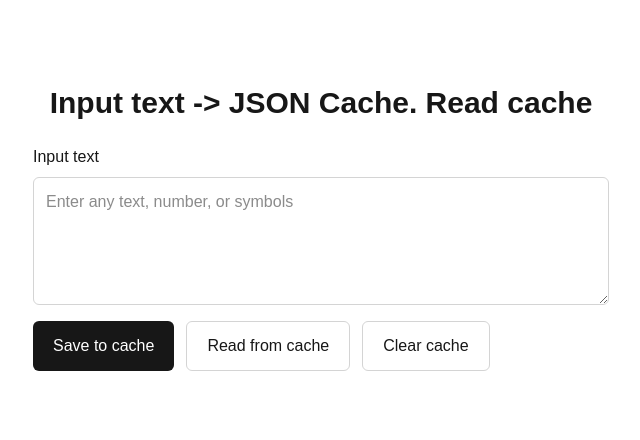
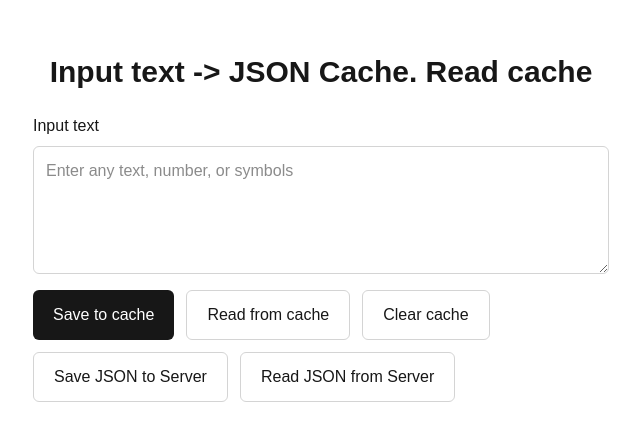
Before and after one commit to pedao018/manage-frabrics, a Next.js app: page /demo-features/input-text-json-cache in a window 1280 px wide. Shown: the part 164-604 px from the top of the page, without its empty margins (319-959 px from the left). Built offline with nearby package versions, Linux system fonts and the light colour scheme.

Commit message:
Add Save and Read from Server

```diff
--- a/app/demo-features/[feature]/json-cache-demo-page.tsx
+++ b/app/demo-features/[feature]/json-cache-demo-page.tsx
@@ -1,14 +1,15 @@
 "use client";
 
 import { useState } from "react";
-
-const CACHE_NAME = "manage-frabrics-demo-cache-v1";
-const CACHE_KEY = "/__demo-cache/input-text-json-cache.json";
+import { jsonCacheConfig } from "@/config/demo-features";
+import { createClient } from "@/utils/supabase/client";
 
 export default function JsonCacheDemo({ title }: { title: string }) {
   const [input, setInput] = useState("");
   const [message, setMessage] = useState("");
   const [cachedJson, setCachedJson] = useState<string | null>(null);
+  const [isUploading, setIsUploading] = useState(false);
+  const [isReadingServer, setIsReadingServer] = useState(false);
 
   async function saveToCache() {
     setMessage("");
@@ -19,11 +20,11 @@ export default function JsonCacheDemo({ title }: { title: string }) {
         throw new Error("The Cache API is not available in this browser.");
       }
 
-      const cache = await window.caches.open(CACHE_NAME);
+      const cache = await window.caches.open(jsonCacheConfig.cacheName);
       const json = JSON.stringify({ value: input });
 
       await cache.put(
-        CACHE_KEY,
+        jsonCacheConfig.cacheKey,
         new Response(json, {
           headers: { "Content-Type": "application/json" },
         }),
@@ -46,8 +47,8 @@ export default function JsonCacheDemo({ title }: { title: string }) {
         throw new Error("The Cache API is not available in this browser.");
       }
 
-      const cache = await window.caches.open(CACHE_NAME);
-      const response = await cache.match(CACHE_KEY);
+      const cache = await window.caches.open(jsonCacheConfig.cacheName);
+      const response = await cache.match(jsonCacheConfig.cacheKey);
 
       if (!response) {
         setMessage("There is no saved JSON in the cache yet.");
@@ -73,8 +74,8 @@ export default function JsonCacheDemo({ title }: { title: string }) {
         throw new Error("The Cache API is not available in this browser.");
       }
 
-      const cache = await window.caches.open(CACHE_NAME);
-      const wasDeleted = await cache.delete(CACHE_KEY);
+      const cache = await window.caches.open(jsonCacheConfig.cacheName);
+      const wasDeleted = await cache.delete(jsonCacheConfig.cacheKey);
 
       setMessage(
         wasDeleted
@@ -85,6 +86,104 @@ export default function JsonCacheDemo({ title }: { title: string }) {
       setMessage(
         `Could not clear cache: ${error instanceof Error ? error.message : "An unknown error occurred."}`,
       );
+    }
+  }
+
+  async function saveJsonToServer() {
+    setMessage("");
+    setIsUploading(true);
+
+    try {
+      const supabase = createClient();
+      const json = JSON.stringify({ value: input }, null, 2);
+      const fileName = `${jsonCacheConfig.storageFileNamePrefix}-${crypto.randomUUID()}.json`;
+      const objectPath = `${jsonCacheConfig.storageObjectFolder}/${fileName}`;
+      const file = new File([json], fileName, { type: "application/json" });
+      const { error } = await supabase.storage
+        .from(jsonCacheConfig.storageBucketName)
+        .upload(objectPath, file, {
+          contentType: "application/json",
+        });
+
+      if (error) {
+        throw error;
+      }
+
+      setMessage(
+        `Saved JSON to Supabase Storage: ${jsonCacheConfig.storageBucketName}/${objectPath}`,
+      );
+    } catch (error) {
+      const errorMessage =
+        error instanceof Error ? error.message : "An unknown error occurred.";
+
+      setMessage(
+        errorMessage === "Bucket not found"
+          ? `Could not save JSON to Supabase Storage: the "${jsonCacheConfig.storageBucketName}" bucket does not exist. Create it in Supabase Storage or update storageBucketName in config/demo-features.ts to match an existing bucket.`
+          : errorMessage.includes("row-level security policy")
+            ? `Could not save JSON to Supabase Storage: this app has no sign-in flow, so the request uses the anon role. Add an INSERT policy for anon on the "${jsonCacheConfig.storageBucketName}" bucket and "${jsonCacheConfig.storageObjectFolder}/" folder, or add sign-in and authorize authenticated users.`
+            : `Could not save JSON to Supabase Storage: ${errorMessage}`,
+      );
+      console.error("Error saving JSON to Supabase Storage:", error);
+    } finally {
+      setIsUploading(false);
+    }
+  }
+
+  async function readJsonFromServer() {
+    setMessage("");
+    setCachedJson(null);
+    setIsReadingServer(true);
+
+    try {
+      const supabase = createClient();
+      const bucket = supabase.storage.from(jsonCacheConfig.storageBucketName);
+      const { data: files, error: listError } = await bucket.list(
+        jsonCacheConfig.storageObjectFolder,
+        {
+          limit: 100,
+          search: `${jsonCacheConfig.storageFileNamePrefix}-`,
+          sortBy: { column: "created_at", order: "desc" },
+        },
+      );
+
+      if (listError) {
+        throw listError;
+      }
+
+      const latestFile = files.find(
+        (file) =>
+          file.name.startsWith(`${jsonCacheConfig.storageFileNamePrefix}-`) &&
+          file.name.endsWith(".json"),
+      );
+
+      if (!latestFile) {
+        setMessage("There are no saved JSON files in Supabase Storage yet.");
+        return;
+      }
+
+      const objectPath = `${jsonCacheConfig.storageObjectFolder}/${latestFile.name}`;
+      const { data: file, error: downloadError } =
+        await bucket.download(objectPath);
+
+      if (downloadError) {
+        throw downloadError;
+      }
+
+      const data: unknown = JSON.parse(await file.text());
+      setCachedJson(JSON.stringify(data, null, 2));
+      setMessage(`Read JSON from Supabase Storage: ${objectPath}`);
+    } catch (error) {
+      const errorMessage =
+        error instanceof Error ? error.message : "An unknown error occurred.";
+
+      setMessage(
+        errorMessage.includes("row-level security policy")
+          ? `Could not read JSON from Supabase Storage: add a SELECT policy for the current role on the "${jsonCacheConfig.storageBucketName}" bucket and "${jsonCacheConfig.storageObjectFolder}/" folder.`
+          : `Could not read JSON from Supabase Storage: ${errorMessage}`,
+      );
+      console.error("Error reading JSON from Supabase Storage:", error);
+    } finally {
+      setIsReadingServer(false);
     }
   }
 
@@ -126,6 +225,22 @@ export default function JsonCacheDemo({ title }: { title: string }) {
           >
             Clear cache
           </button>
+          <button
+            className="rounded-md border border-neutral-300 px-5 py-3 font-medium transition-colors hover:bg-neutral-100 focus-visible:outline-2 focus-visible:outline-offset-2 focus-visible:outline-neutral-900 disabled:cursor-not-allowed disabled:opacity-60"
+            disabled={isUploading}
+            onClick={saveJsonToServer}
+            type="button"
+          >
+            {isUploading ? "Saving JSON..." : "Save JSON to Server"}
+          </button>
+          <button
+            className="rounded-md border border-neutral-300 px-5 py-3 font-medium text-neutral-900 transition-colors hover:bg-neutral-100 focus-visible:outline-2 focus-visible:outline-offset-2 focus-visible:outline-neutral-900 disabled:cursor-not-allowed disabled:opacity-60"
+            disabled={isReadingServer}
+            onClick={readJsonFromServer}
+            type="button"
+          >
+            {isReadingServer ? "Reading JSON..." : "Read JSON from Server"}
+          </button>
         </div>
 
         <div aria-live="polite" className="break-words text-sm">
--- a/app/demo-features/[feature]/page.tsx
+++ b/app/demo-features/[feature]/page.tsx
@@ -1,5 +1,5 @@
 import { notFound } from "next/navigation";
-import { demoFeatures } from "../demo-features-page";
+import { demoFeatureSlugs, demoFeatures } from "@/config/demo-features";
 import JsonCacheDemo from "./json-cache-demo-page";
 
 export function generateStaticParams() {
@@ -18,7 +18,7 @@ export default async function FeaturePage({
     notFound();
   }
 
-  if (slug === "input-text-json-cache") {
+  if (slug === demoFeatureSlugs.inputTextJsonCache) {
     return <JsonCacheDemo title={feature.title} />;
   }
 
--- /dev/null
+++ b/config/demo-features.ts
@@ -0,0 +1,30 @@
+export const demoFeatureSlugs = {
+  inputTextJsonCache: "input-text-json-cache",
+} as const;
+
+export const demoFeatures = [
+  {
+    slug: demoFeatureSlugs.inputTextJsonCache,
+    title: "Input text -> JSON Cache. Read cache",
+  },
+  {
+    slug: "qr-scan-local-image",
+    title: "QR Scan. Read QR image from file local",
+  },
+  {
+    slug: "capture-recording-picture-video",
+    title: "Capture. Recording. Open picture, open video",
+  },
+  {
+    slug: "recording-local-storage",
+    title: "Recording. Save and Read from local",
+  },
+] as const;
+
+export const jsonCacheConfig = {
+  cacheName: "manage-frabrics-demo-cache-v1",
+  cacheKey: `/__demo-cache/${demoFeatureSlugs.inputTextJsonCache}.json`,
+  storageBucketName: "JSON files",
+  storageObjectFolder: "demos",
+  storageFileNamePrefix: demoFeatureSlugs.inputTextJsonCache,
+} as const;
--- /dev/null
+++ b/proxy.ts
@@ -0,0 +1,12 @@
+import type { NextRequest } from "next/server";
+import { updateSession } from "./utils/supabase/middleware";
+
+export function proxy(request: NextRequest) {
+  return updateSession(request);
+}
+
+export const config = {
+  matcher: [
+    "/((?!_next/static|_next/image|favicon.ico|.*\\.(?:svg|png|jpg|jpeg|gif|webp|ico)$).*)",
+  ],
+};
--- /dev/null
+++ b/utils/supabase/client.ts
@@ -0,0 +1,10 @@
+"use client";
+
+import { createBrowserClient } from "@supabase/ssr";
+import { getSupabaseConfig } from "./config";
+
+export function createClient() {
+  const { supabaseUrl, supabasePublishableKey } = getSupabaseConfig();
+
+  return createBrowserClient(supabaseUrl, supabasePublishableKey);
+}
--- /dev/null
+++ b/utils/supabase/config.ts
@@ -0,0 +1,13 @@
+export function getSupabaseConfig() {
+  const supabaseUrl = process.env.NEXT_PUBLIC_SUPABASE_URL;
+  const supabasePublishableKey =
+    process.env.NEXT_PUBLIC_SUPABASE_PUBLISHABLE_KEY;
+
+  if (!supabaseUrl || !supabasePublishableKey) {
+    throw new Error(
+      "Missing Supabase configuration. Set NEXT_PUBLIC_SUPABASE_URL and NEXT_PUBLIC_SUPABASE_PUBLISHABLE_KEY in .env.local.",
+    );
+  }
+
+  return { supabaseUrl, supabasePublishableKey };
+}
--- /dev/null
+++ b/utils/supabase/middleware.ts
@@ -0,0 +1,35 @@
+import { createServerClient } from "@supabase/ssr";
+import { type NextRequest, NextResponse } from "next/server";
+import { getSupabaseConfig } from "./config";
+
+export async function updateSession(request: NextRequest) {
+  const { supabaseUrl, supabasePublishableKey } = getSupabaseConfig();
+  let supabaseResponse = NextResponse.next({ request });
+
+  const supabase = createServerClient(supabaseUrl, supabasePublishableKey, {
+    cookies: {
+      getAll() {
+        return request.cookies.getAll();
+      },
+      setAll(cookiesToSet, headers) {
+        cookiesToSet.forEach(({ name, value }) =>
+          request.cookies.set(name, value),
+        );
+        supabaseResponse = NextResponse.next({ request });
+        cookiesToSet.forEach(({ name, value, options }) =>
+          supabaseResponse.cookies.set(name, value, options),
+        );
+        Object.entries(headers).forEach(([name, value]) =>
+          supabaseResponse.headers.set(name, value),
+        );
+      },
+    },
+  });
+
+  const { error } = await supabase.auth.getUser();
+  if (error && error.name !== "AuthSessionMissingError") {
+    console.error("Could not refresh the Supabase session:", error);
+  }
+
+  return supabaseResponse;
+}
--- /dev/null
+++ b/utils/supabase/server.ts
@@ -0,0 +1,29 @@
+import { createServerClient } from "@supabase/ssr";
+import { cookies } from "next/headers";
+import { getSupabaseConfig } from "./config";
+
+export function createClient(
+  cookieStore: Awaited<ReturnType<typeof cookies>>,
+) {
+  const { supabaseUrl, supabasePublishableKey } = getSupabaseConfig();
+
+  return createServerClient(supabaseUrl, supabasePublishableKey, {
+    cookies: {
+      getAll() {
+        return cookieStore.getAll();
+      },
+      setAll(cookiesToSet) {
+        try {
+          cookiesToSet.forEach(({ name, value, options }) =>
+            cookieStore.set(name, value, options),
+          );
+        } catch (error) {
+          console.error(
+            "Could not update Supabase cookies while rendering a Server Component. Ensure proxy.ts is refreshing sessions.",
+            error,
+          );
+        }
+      },
+    },
+  });
+}
```
Also changed, not shown: app/demo-features/demo-features-page.tsx (+1 -23 lines), 1 other file (tests, documents, lock files or other folders).
